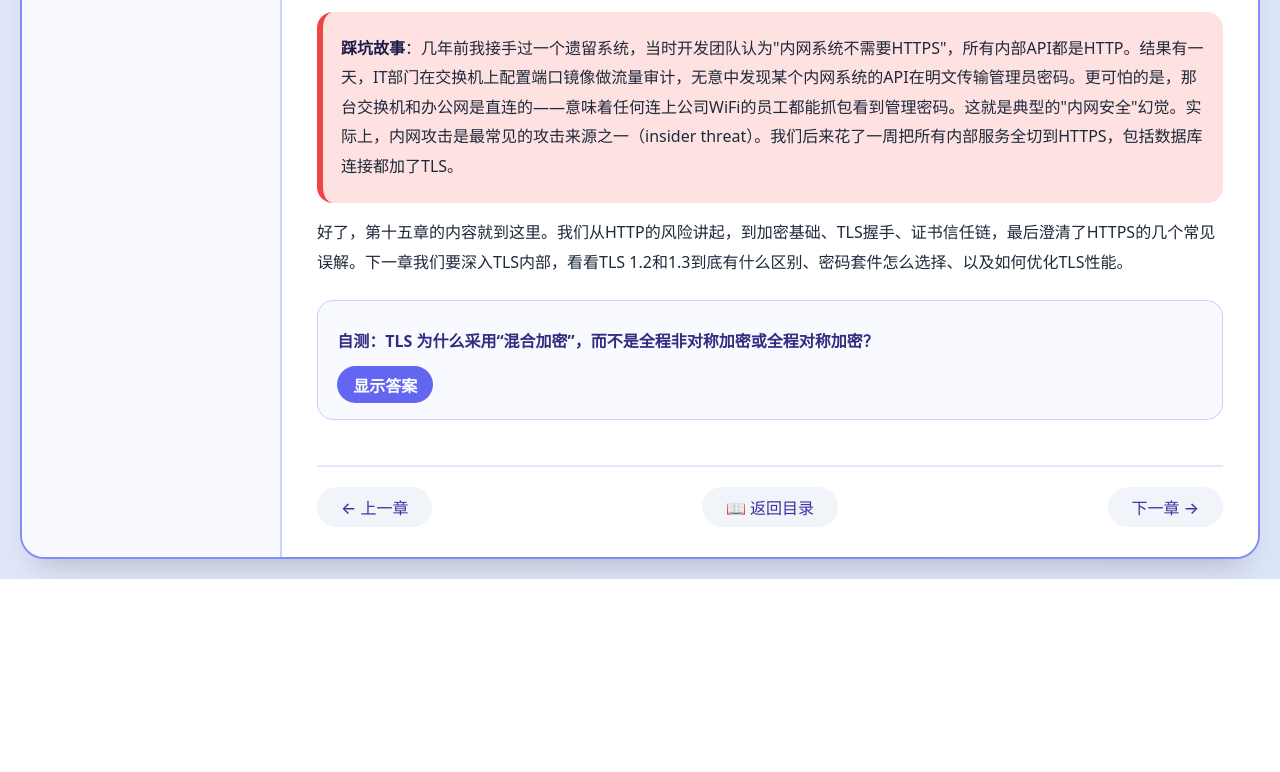
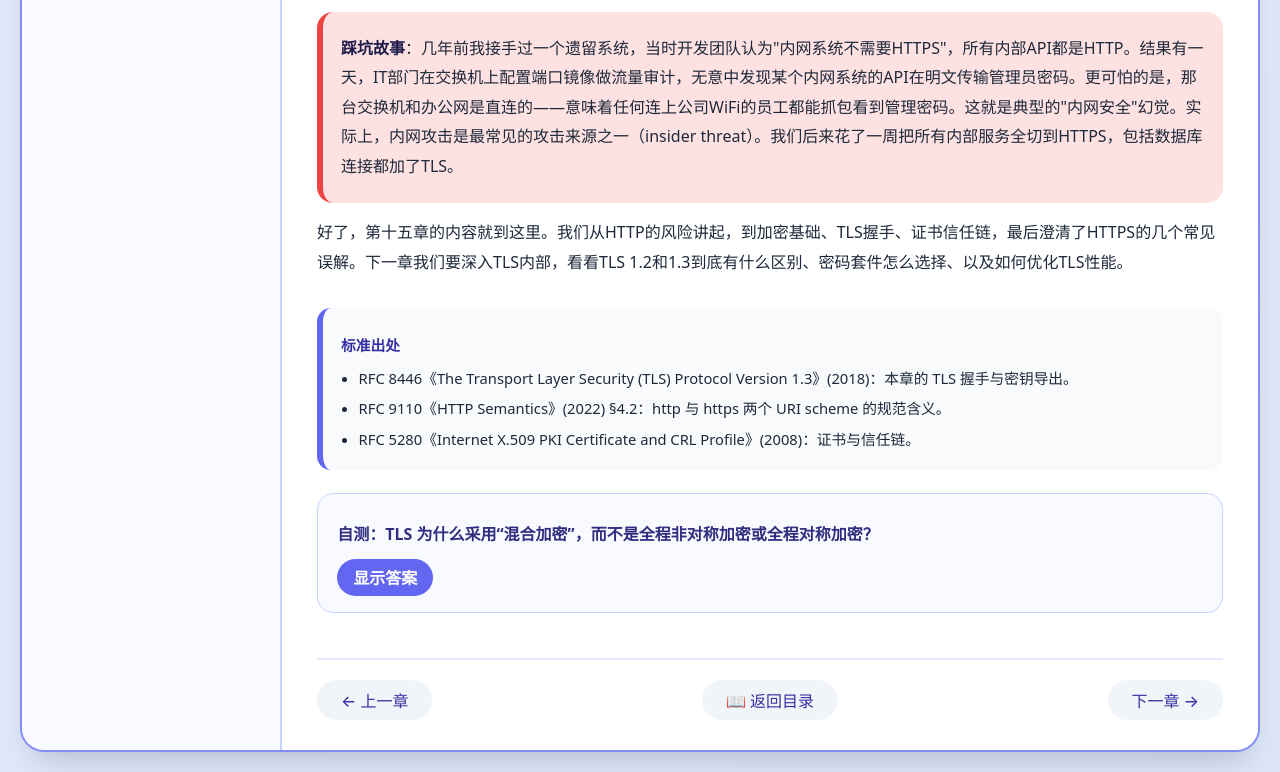
Before and after one commit to 1998x-stack/HTTP-protocol-tutorial, a plain HTML site: page 15.html in a window 1280 px wide. Shown: the part 6418-7190 px from the top of the page. Before the commit the page ends 6997 px from the top, so only its background shows below. Drawn offline with Linux system fonts and the light colour scheme.

Commit message:
docs(http-tutorial): 第15–18章补充标准出处（RFC / W3C 引用）

```diff
--- a/15.html
+++ b/15.html
@@ -409,6 +409,15 @@
 
         <p>好了，第十五章的内容就到这里。我们从HTTP的风险讲起，到加密基础、TLS握手、证书信任链，最后澄清了HTTPS的几个常见误解。下一章我们要深入TLS内部，看看TLS 1.2和1.3到底有什么区别、密码套件怎么选择、以及如何优化TLS性能。</p>
 
+        <aside class="references" aria-label="标准出处">
+          <p class="ref-title">标准出处</p>
+          <ul>
+            <li>RFC 8446《The Transport Layer Security (TLS) Protocol Version 1.3》(2018)：本章的 TLS 握手与密钥导出。</li>
+            <li>RFC 9110《HTTP Semantics》(2022) §4.2：http 与 https 两个 URI scheme 的规范含义。</li>
+            <li>RFC 5280《Internet X.509 PKI Certificate and CRL Profile》(2008)：证书与信任链。</li>
+          </ul>
+        </aside>
+
         <aside class="self-check">
           <p class="q">自测：TLS 为什么采用“混合加密”，而不是全程非对称加密或全程对称加密？</p>
           <button type="button" class="reveal" aria-expanded="false" aria-controls="ch15-a1">显示答案</button>
```
Also changed, not shown: 16.html (+9 -0 lines), 17.html (+10 -0 lines), 18.html (+9 -0 lines).
